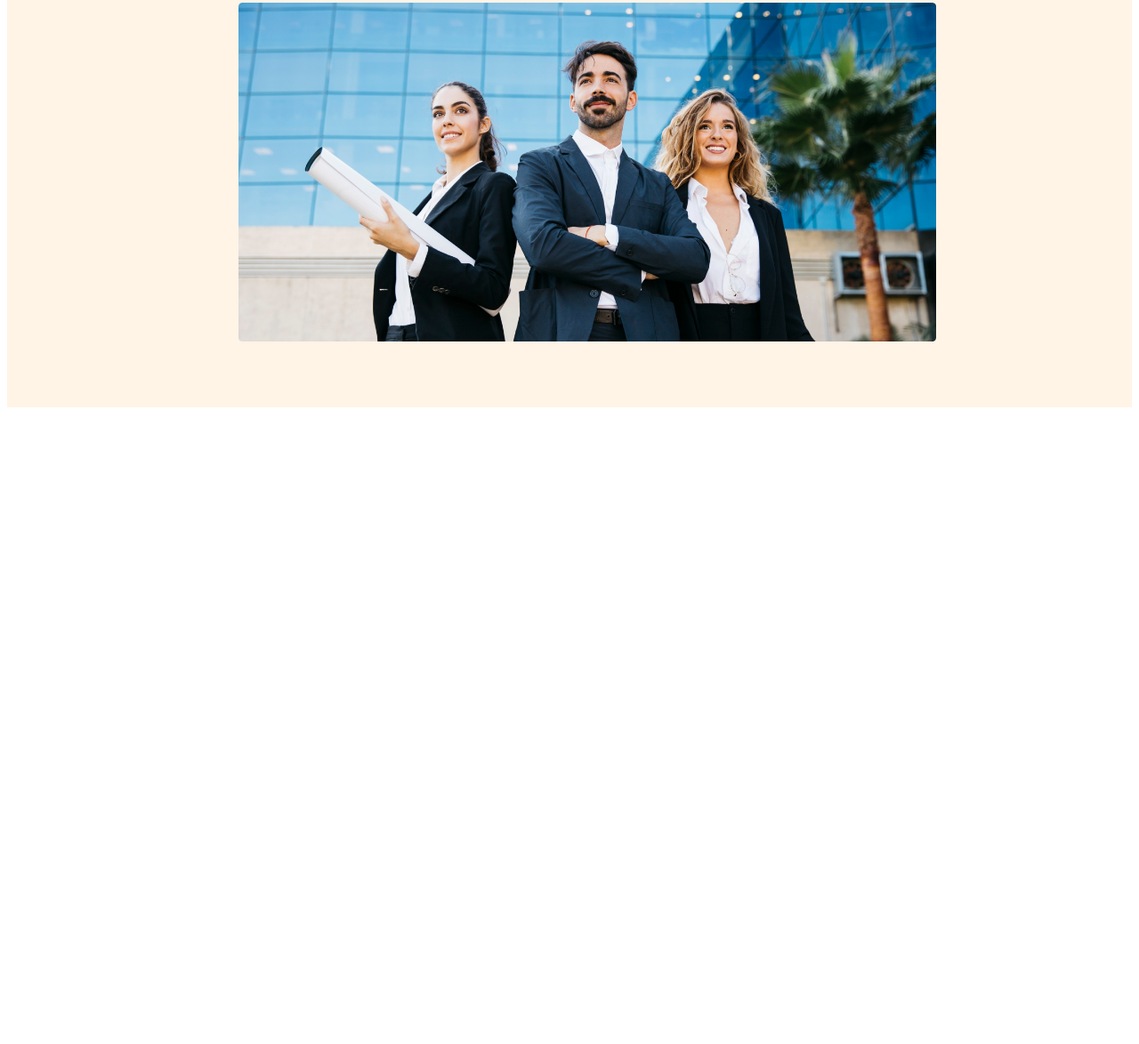
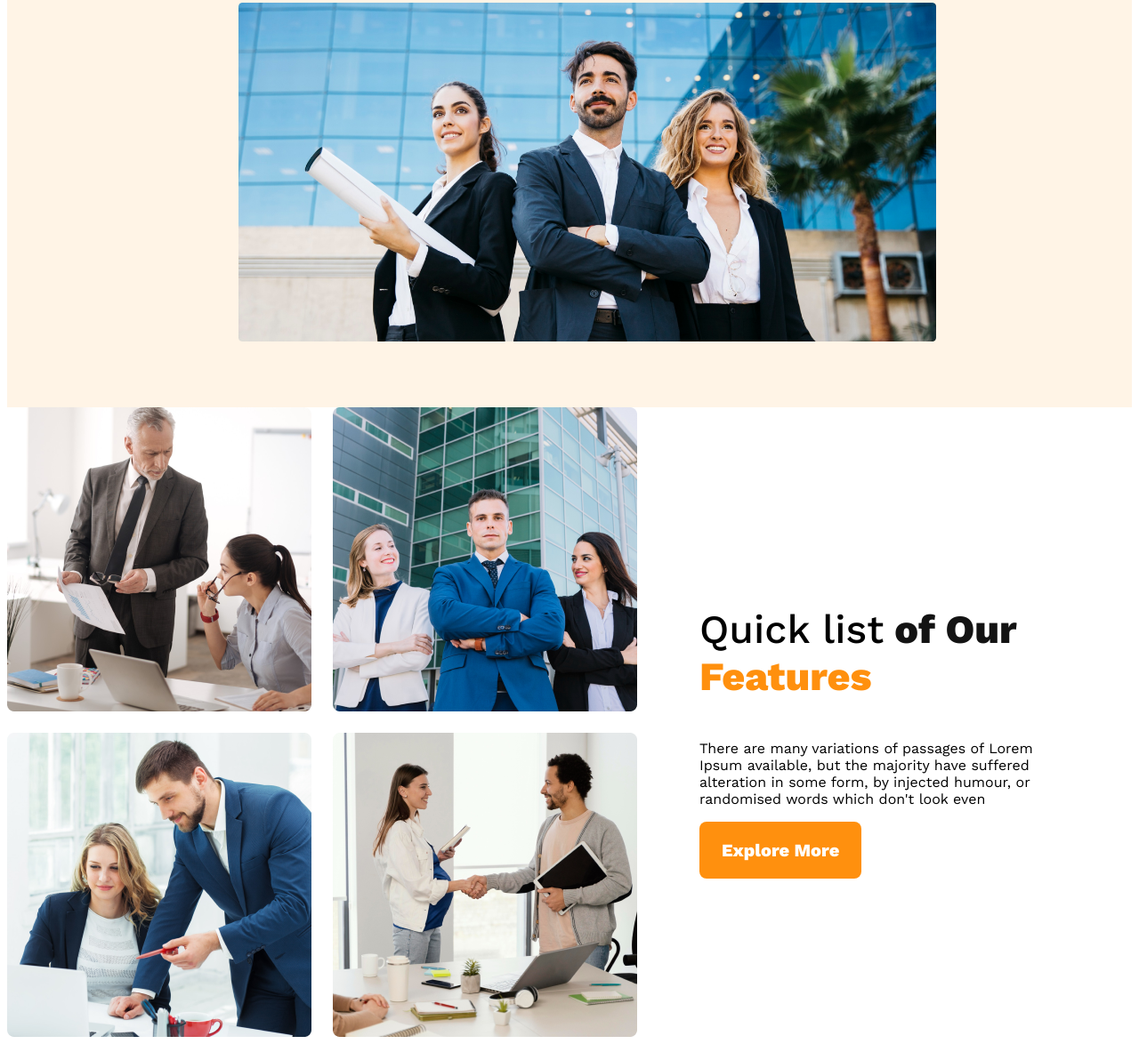
Before and after one commit to shantob168/g3_architects_website, a plain HTML site: page index.html in a window 1280 px wide. Shown: the part 588-1762 px from the top of the page at 89% size. Before the commit the page ends 1054 px from the top, so only its background shows below. Drawn offline with nearby package versions, Linux system fonts and the light colour scheme.

Commit message:
features contant added

```diff
--- a/index.html
+++ b/index.html
@@ -34,7 +34,25 @@
  </div>
   </header>
   <main>
-
+    <!-- teams section -->
+    <section class="teams-container">
+      <div class="teams-img-container">
+        <img src="images/team1.png" alt="">
+        <img src="images/team2.png" alt="">
+        <img src="images/team3.png" alt="">
+        <img src="images/team4.png" alt="">
+      </div>
+      <div class="teams-contant">
+        <h3 class="teams-title"><span class="quick-list">Quick list</span> <span class="of-our">of Our</span> <br>
+          <span class="text-features">Features</span></h3>
+      <p class="teams-description">
+          There are many variations of passages of Lorem Ipsum available,
+          but the majority have suffered alteration in some form, by injected
+          humour, or randomised words which don't look even
+      </p>
+      <button class="btn-primary">Explore More</button>
+      </div>
+    </section>
   </main>
   <footer>
 
--- a/styles/architects.css
+++ b/styles/architects.css
@@ -73,3 +73,43 @@
   flex-direction: column;
  }
 }
+@media screen and (min-width:577px) and (max-width:992px) {
+  header{
+    padding: 50px;
+  }
+}
+/* Mains style */
+main{
+  max-width: 1440px;
+  margin: 0 auto;
+}
+/* teams style */
+.teams-container{
+  display: flex;
+  align-items: center;
+}
+.teams-img-container{
+  display: grid;
+  grid-template-columns: repeat(2, 1fr);
+  gap:1.5rem;
+}
+.teams-contant{
+  padding-right:70px ;
+  padding-left: 70px;
+}
+.teams-title{
+  font-size: 2.8rem;
+
+}
+.teams-title .quick-list{
+ counter: #727272;
+ font-weight: 500;
+}
+.teams-title .of-our{
+ color: #131313;
+ font-weight: 700;
+}
+.teams-title .text-features{
+ color: #FF900E;
+ font-weight: 700;
+}
```
